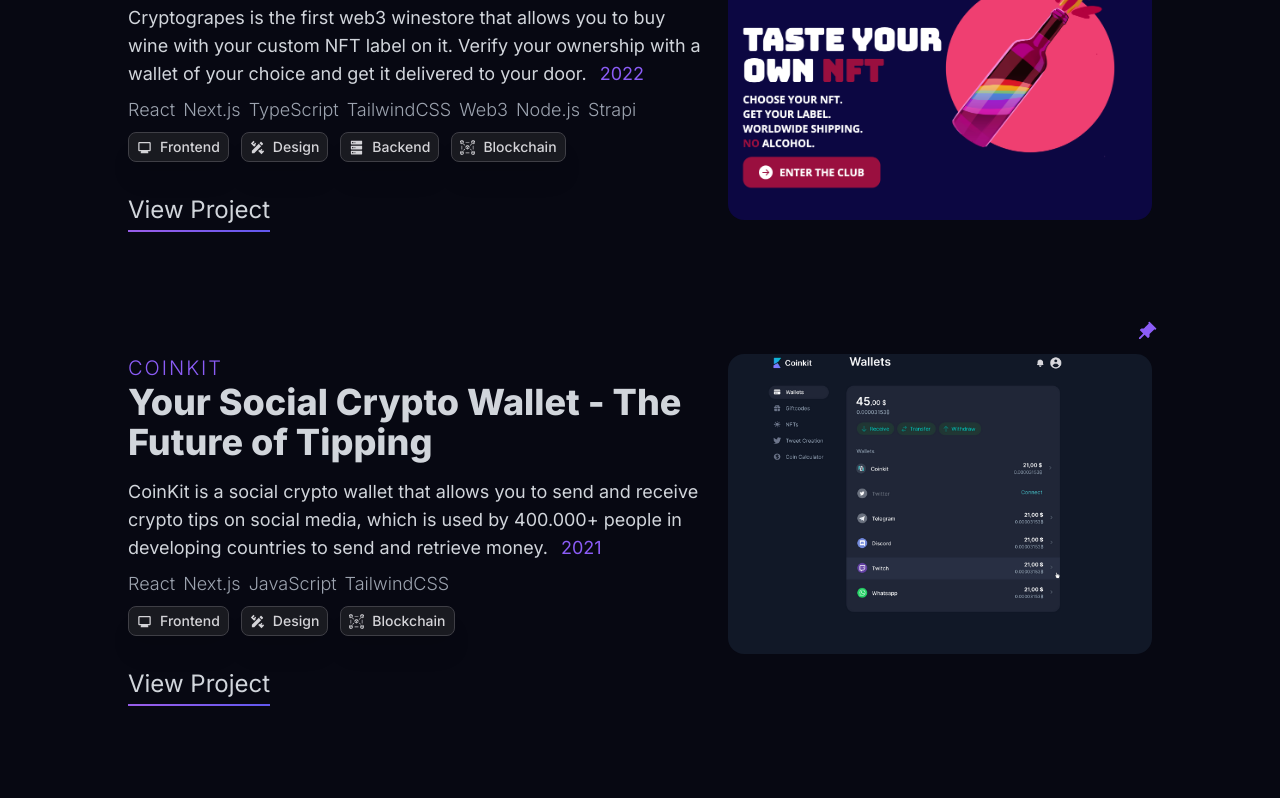
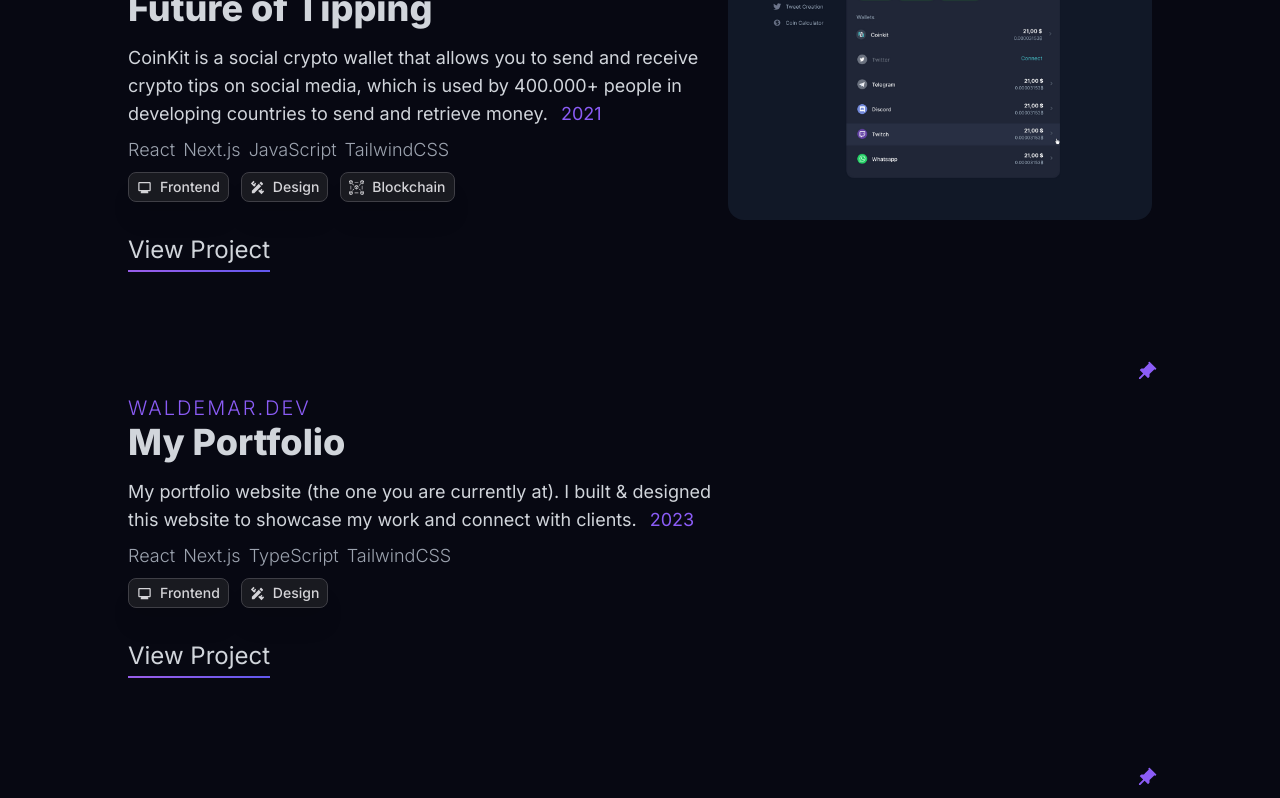
Before and after one commit to walde-dev/walde-portfolio, a Next.js app: page / in a window 1280 px wide. Shown: the part 1700-2498 px from the top of the page. Built offline with nearby package versions, Linux system fonts and the light colour scheme.

Commit message:
add portfolio to work

```diff
--- a/src/pages/index.tsx
+++ b/src/pages/index.tsx
@@ -100,7 +100,7 @@ function MyWork() {
   }: {
     title: string;
     href: string;
-    image: string;
+    image?: string;
     imageClassName?: string;
     projectTitle?: string;
     description?: string;
@@ -154,7 +154,7 @@ function MyWork() {
                 </div>
               )}
               {tags && (
-                <div className="mt-2 flex flex-row max-w-min space-x-3">
+                <div className="mt-2 flex max-w-min flex-row space-x-3">
                   {tags.map((tag) => (
                     <div
                       key={tag}
@@ -186,6 +186,7 @@ function MyWork() {
               </Link>
             </div>
           </div>
+          {!!image && (
             <div
               className={classNames(
                 "relative mb-8 flex h-[300px] w-full items-center justify-center rounded-lg md:mb-0  md:w-[450px]",
@@ -199,6 +200,7 @@ function MyWork() {
                 className="rounded-2xl object-cover"
               />
             </div>
+          )}
         </div>
       </Fade>
     );
@@ -240,6 +242,29 @@ function MyWork() {
           pinned
         />
         <Project
+          title="Your Social Crypto Wallet - The Future of Tipping"
+          projectTitle="CoinKit"
+          description="CoinKit is a social crypto wallet that allows you to send and receive crypto tips on social media, which is used by 400.000+ people in developing countries to send and retrieve money."
+          techStack={["React", "Next.js", "JavaScript", "TailwindCSS"]}
+          href="https://app.coinkit.de"
+          image="/images/coinkit_app.png"
+          counter={2}
+          year="2021"
+          tags={["Frontend", "Design", "Blockchain"]}
+          pinned
+        />
+        <Project
+          title="My Portfolio"
+          projectTitle="waldemar.dev"
+          description="My portfolio website (the one you are currently at). I built & designed this website to showcase my work and connect with clients."
+          techStack={["React", "Next.js", "TypeScript", "TailwindCSS"]}
+          href="https://waldemar.dev"
+          counter={3}
+          year="2023"
+          tags={["Frontend", "Design"]}
+          pinned
+        />
+        <Project
           title="The First Web3 Winestore"
           projectTitle="Cryptograpes"
           description="Cryptograpes is the first web3 winestore that allows you to buy wine with your custom NFT label on it. Verify your ownership with a wallet of your choice and get it delivered to your door."
@@ -254,21 +279,9 @@ function MyWork() {
           ]}
           href="https://cryptograpes.club"
           image="/images/cryptograpes_club.png"
-          counter={2}
+          counter={4}
           year="2022"
           tags={["Frontend", "Design", "Backend", "Blockchain"]}
-          pinned
-        />
-        <Project
-          title="Your Social Crypto Wallet - The Future of Tipping"
-          projectTitle="CoinKit"
-          description="CoinKit is a social crypto wallet that allows you to send and receive crypto tips on social media, which is used by 400.000+ people in developing countries to send and retrieve money."
-          techStack={["React", "Next.js", "JavaScript", "TailwindCSS"]}
-          href="https://app.coinkit.de"
-          image="/images/coinkit_app.png"
-          counter={3}
-          year="2021"
-          tags={["Frontend", "Design", "Blockchain"]}
           pinned
         />
       </div>
```
Lines whose indentation alone changed are shown as unchanged.
